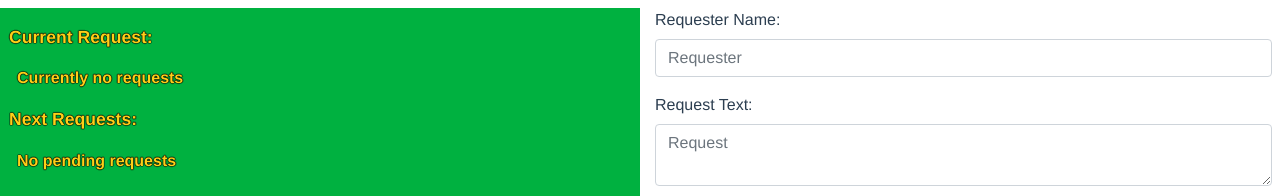
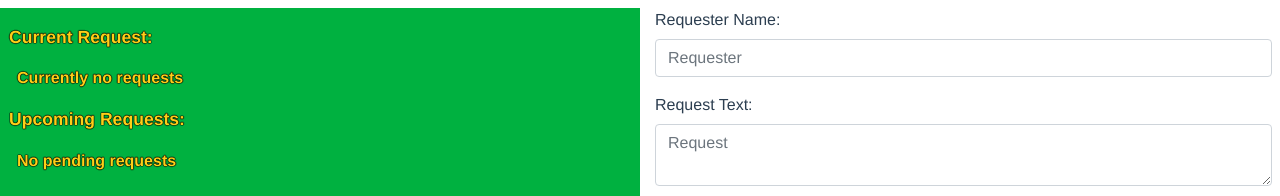
Before and after one commit to decay42/grubby-requests, a Vue app: page /#/ in a window 1280 px wide. Shown: the top 196 px of the page. Built offline with nearby package versions, Linux system fonts and the light colour scheme.

Commit message:
Change "next" to "upcoming" in stream overlay

```diff
--- a/src/components/StreamOverlay.vue
+++ b/src/components/StreamOverlay.vue
@@ -10,7 +10,7 @@
         Currently no requests
       </li>
     </ul>
-    <p>Next Requests:</p>
+    <p>Upcoming Requests:</p>
     <ul class="pl-2">
       <div v-if="requests[1]">
         <li
```
